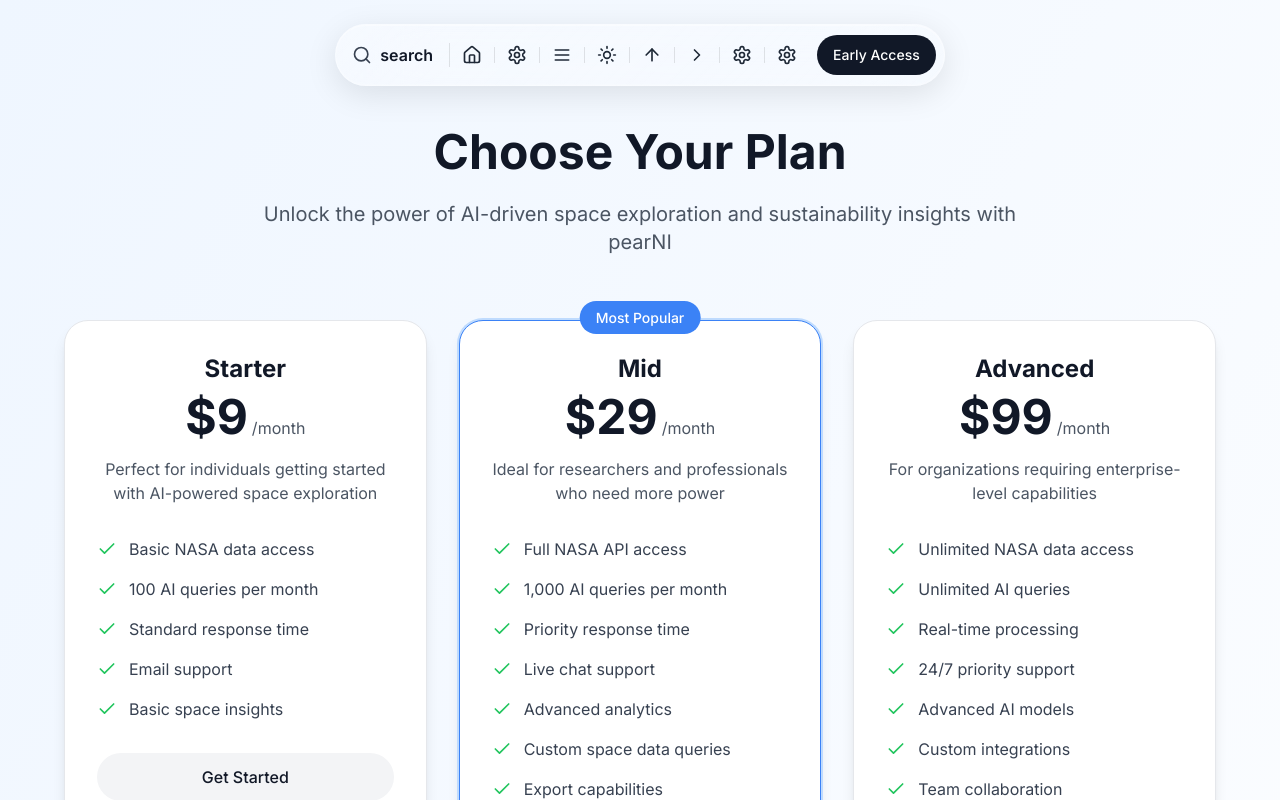
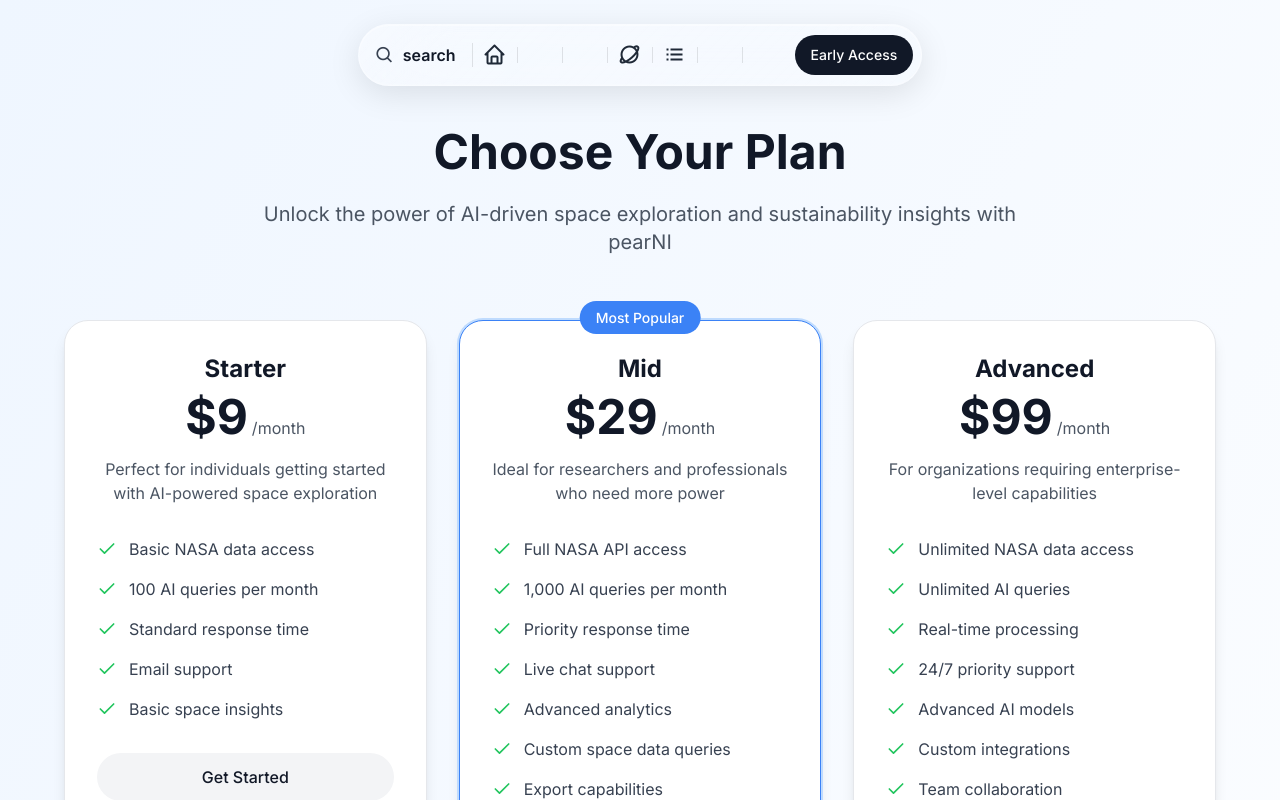
Before and after one commit to ibwmahin/pearni-genesis-ui, a React (Vite) app: page /pricing in a window 1280 px wide. Shown: the top 800 px of the page. Built offline with nearby package versions, Linux system fonts and the light colour scheme.

Commit message:
Refactor: Use Boxicons in header
Replace Lucide icons with Boxicons in the header, remove the Demo icon, and update the icon classes.

```diff
--- a/src/components/Header.tsx
+++ b/src/components/Header.tsx
@@ -1,7 +1,6 @@
 
 import React, { useState } from 'react';
 import { motion } from 'framer-motion';
-import { Search, Home, Settings, Menu, Sun, ArrowUp, ChevronRight } from 'lucide-react';
 import SearchSpotlight from './SearchSpotlight';
 import { Link } from 'react-router-dom';
 import {
@@ -15,14 +14,13 @@ const Header = () => {
   const [searchOpen, setSearchOpen] = useState(false);
 
   const navItems = [
-    { name: 'Home', href: '/', icon: Home },
-    { name: 'About', href: '#about', icon: Settings },
-    { name: 'Features', href: '#features', icon: Menu },
-    { name: 'Solar System', href: '/dashboard', icon: Sun },
-    { name: 'Mission Planner', href: '/mission-planner', icon: ArrowUp },
-    { name: 'Demo', href: '#demo', icon: ChevronRight },
-    { name: 'Pricing', href: '/pricing', icon: Settings },
-    { name: 'Contact', href: '#contact', icon: Settings },
+    { name: 'Home', href: '/', iconClass: 'bx-home' },
+    { name: 'About', href: '#about', iconClass: 'bx-contact-book' },
+    { name: 'Features', href: '#features', iconClass: 'bx-widget' },
+    { name: 'Solar System', href: '/dashboard', iconClass: 'bx-planet' },
+    { name: 'Mission Planner', href: '/mission-planner', iconClass: 'bx-list-ul' },
+    { name: 'Pricing', href: '/pricing', iconClass: 'bx-groceries' },
+    { name: 'Contact', href: '#contact', iconClass: 'bx-contact-book' },
   ];
 
   return (
@@ -43,7 +41,7 @@ const Header = () => {
                   onClick={() => setSearchOpen(true)}
                   className="flex items-center gap-2 text-gray-900 font-semibold pl-2 pr-4 hover:text-gray-700 transition-colors"
                 >
-                  <Search className="w-5 h-5 text-gray-700" />
+                  <i className='bx bx-search text-xl text-gray-700'></i>
                   <span className="text-base">search</span>
                 </button>
                 {/* Divider */}
@@ -59,16 +57,16 @@ const Header = () => {
                             {item.href.startsWith('/') ? (
                               <Link
                                 to={item.href}
-                                className="p-3 text-gray-800 hover:text-gray-950 transition-colors"
+                                className="p-3 text-gray-800 hover:text-gray-950 transition-colors flex items-center justify-center w-11 h-11"
                               >
-                                <item.icon className="w-5 h-5" aria-label={item.name} />
+                                <i className={`bx ${item.iconClass} text-2xl`} aria-label={item.name}></i>
                               </Link>
                             ) : (
                               <a
                                 href={item.href}
-                                className="p-3 text-gray-800 hover:text-gray-950 transition-colors"
+                                className="p-3 text-gray-800 hover:text-gray-950 transition-colors flex items-center justify-center w-11 h-11"
                               >
-                                <item.icon className="w-5 h-5" aria-label={item.name} />
+                                <i className={`bx ${item.iconClass} text-2xl`} aria-label={item.name}></i>
                               </a>
                             )}
                           </TooltipTrigger>
```
